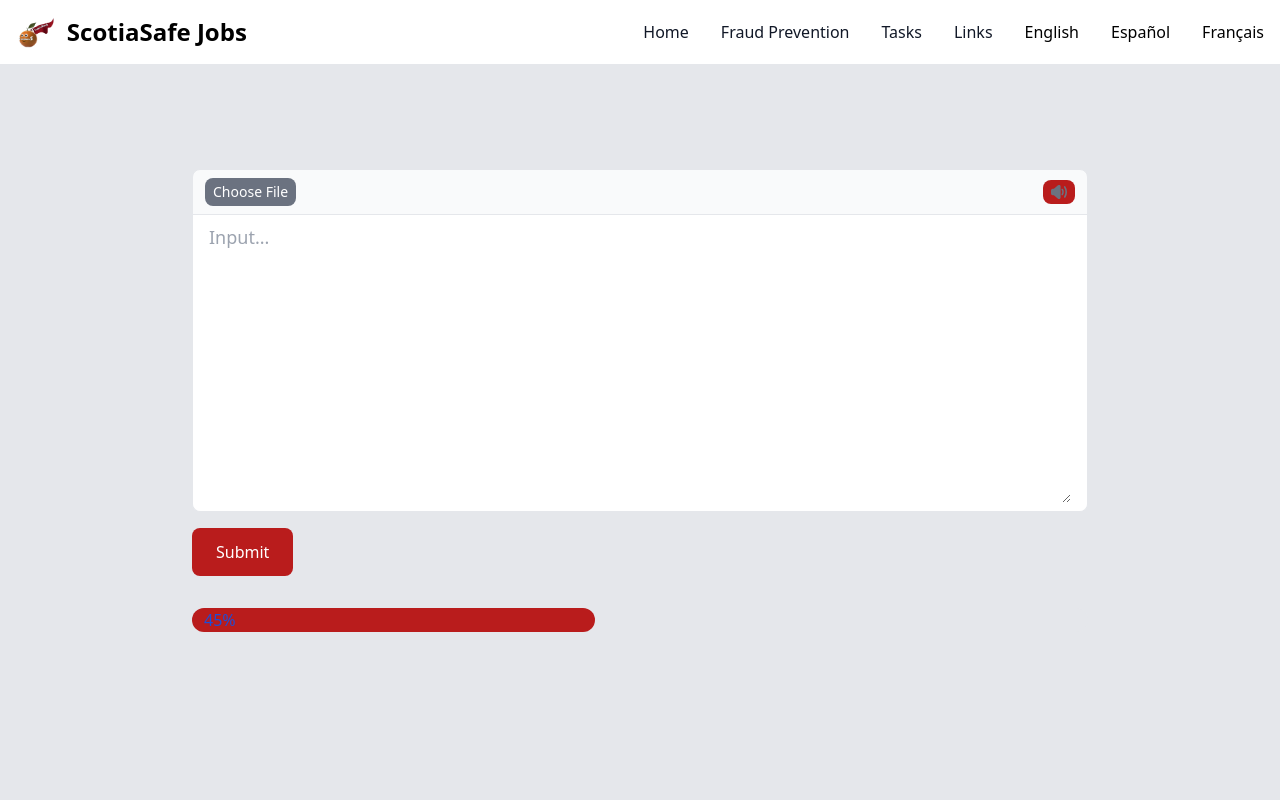
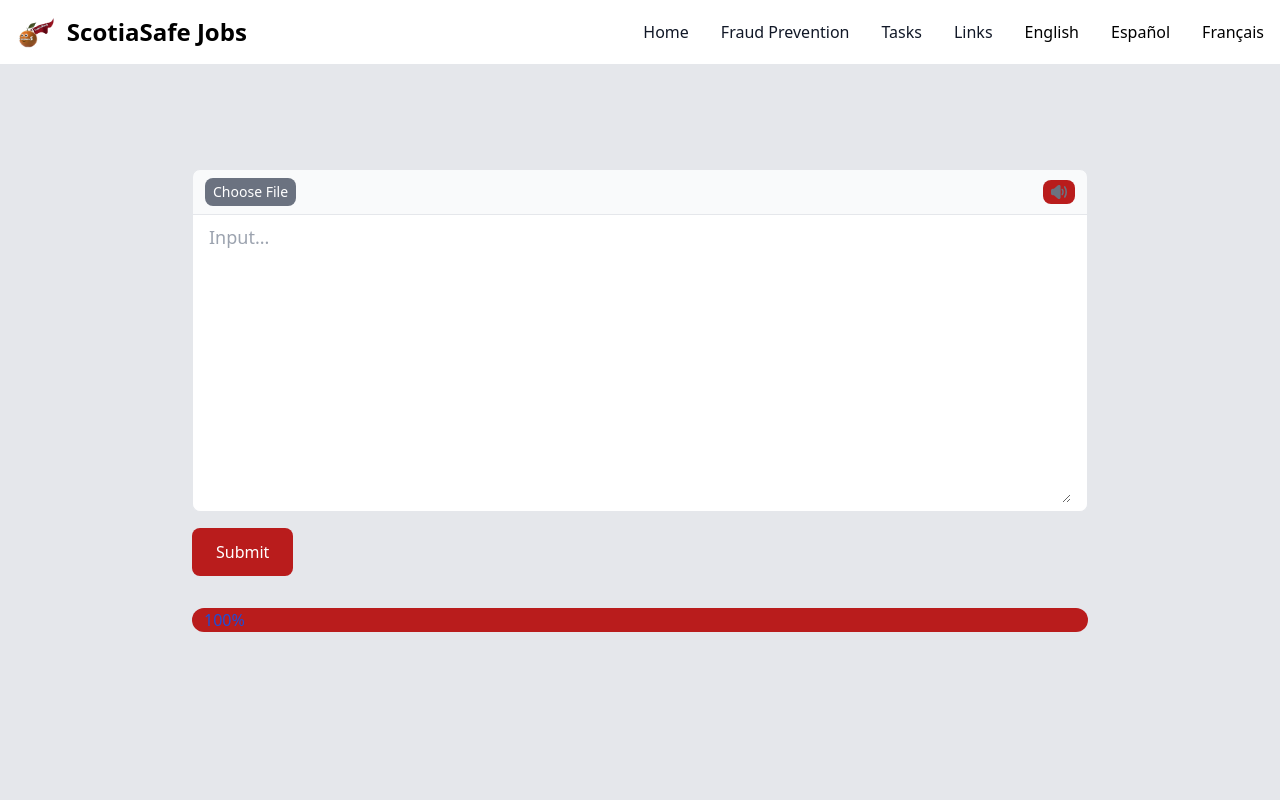
Before and after one commit to jonathan-imanu/SHACKS-2024, a React (Create React App) app in the folder fraud_guardian/: page / in a window 1280 px wide. Shown: the top 800 px of the page. Built offline with nearby package versions, Linux system fonts and the light colour scheme.

Commit message:
Update App.js

```diff
--- a/fraud_guardian/src/App.js
+++ b/fraud_guardian/src/App.js
@@ -257,9 +257,9 @@
 
             {/* Progress Bar Section */}
             <div className="mt-8 relative w-full bg-gray-200 rounded-full h-6 dark:bg-gray-500">
-            <div className="bg-red-700 h-6 rounded-full" style={{ width: '45%' }}></div>
+            <div className="bg-red-700 h-6 rounded-full" style={{ width: `${progress}%` }}></div>
             <div className="absolute inset-0 flex items-center justify-between px-3">
-              <span className="text-m font-medium text-blue-700 dark:text-white">45%</span>
+              <span className="text-m font-medium text-blue-700 dark:text-white">{progress}%</span>
             </div>
             {/* Data rendering below the progress bar */}
 <div className="flex justify-center mt-4">
```
